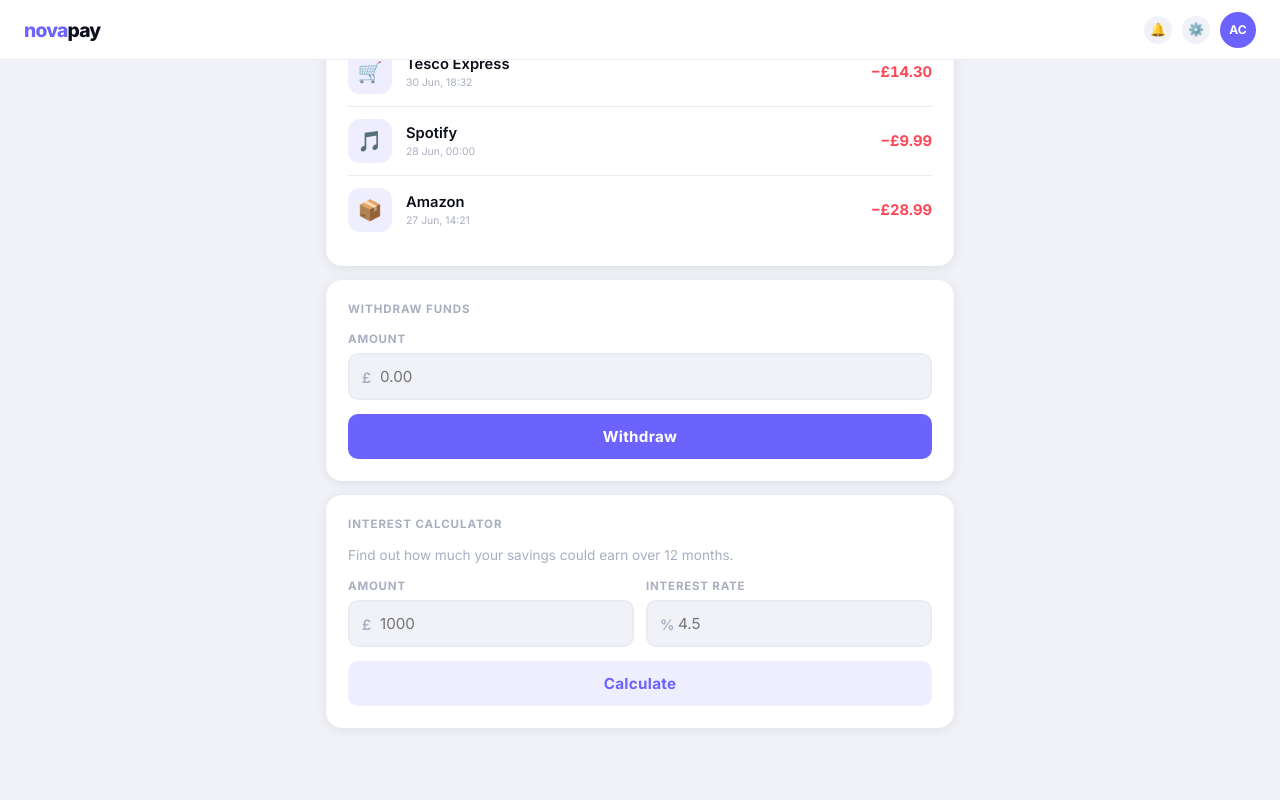
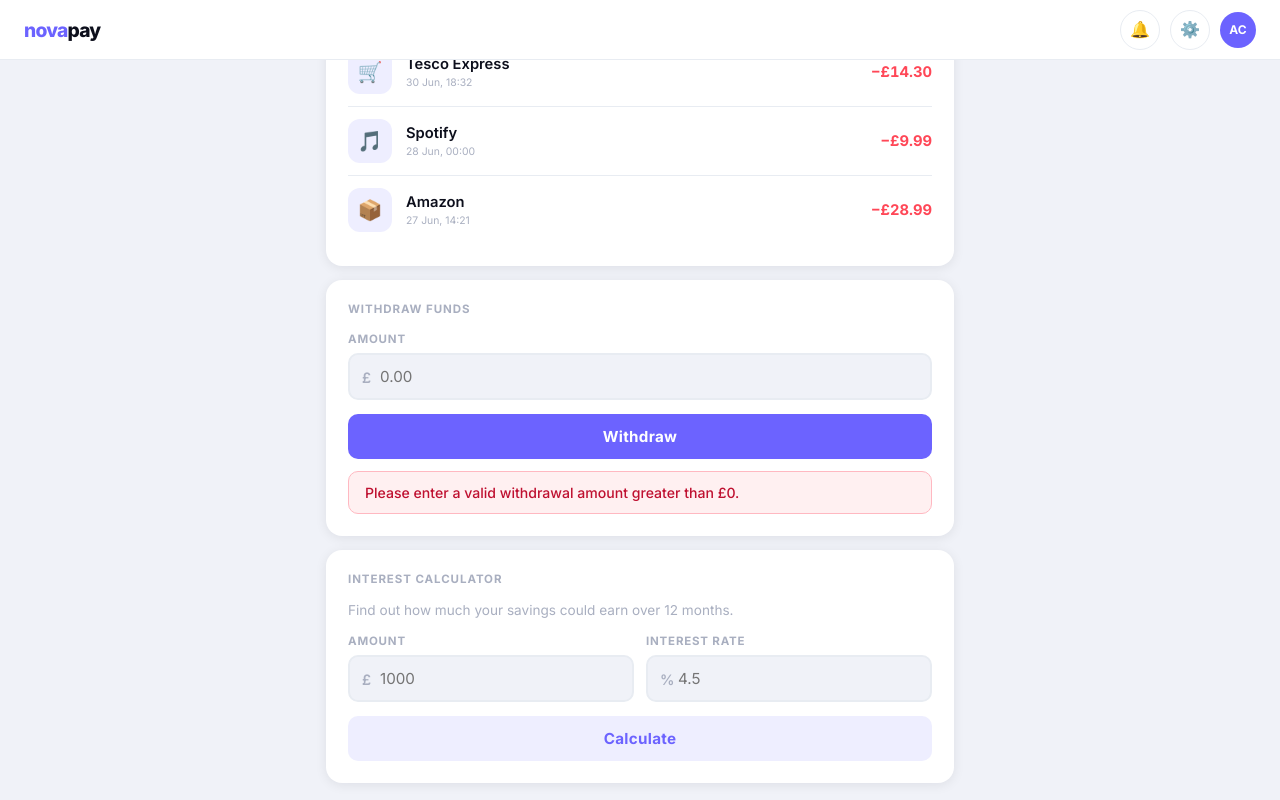
Before and after one commit to stem-outreach-team07/novapay, a plain HTML site: page bank-dashboard-01.html in a window 1280 px wide. Both pictures are taken after a click on the button "Withdraw". Shown: the part 515-1315 px from the top of the page. Drawn offline with Linux system fonts and the light colour scheme.

Commit message:
Fix withdraw button, withdrawal logic, icon button size/focus and aria-labels

```diff
--- a/bank-dashboard-01.html
+++ b/bank-dashboard-01.html
@@ -80,14 +80,29 @@
 
     .header-actions { display: flex; align-items: center; gap: 10px; }
 
-    /* MAKEOVER? These buttons are small and have no hover or focus style. */
     .icon-btn {
-      width: 28px; height: 28px;
-      border: none; border-radius: 50%;
-      background: var(--bg);
-      display: flex; align-items: center; justify-content: center;
-      font-size: 0.8em;
+      width: 40px;
+      height: 40px;
+      border: 1px solid var(--border);
+      border-radius: 50%;
+      background: #fff;
+      display: flex;
+      align-items: center;
+      justify-content: center;
+      font-size: 1rem;
       cursor: pointer;
+      transition: transform 0.15s ease, box-shadow 0.15s ease, background-color 0.15s ease;
+    }
+
+    .icon-btn:hover {
+      background: var(--accent-light);
+      transform: translateY(-1px);
+    }
+
+    .icon-btn:focus-visible {
+      outline: 3px solid rgba(108, 99, 255, 0.35);
+      outline-offset: 2px;
+      box-shadow: 0 0 0 2px #fff;
     }
 
     .avatar {
@@ -371,7 +386,7 @@
       font-variant-numeric: tabular-nums;
     }
 
-    /* ── CALC GRID ─────��────────────────────── */
+    /* ── CALC GRID ──────────────────────────── */
     /* MAKEOVER? Squash your browser window to phone width. What happens here? */
     .two-col { display: grid; grid-template-columns: 1fr 1fr; gap: 12px; }
   </style>
@@ -381,9 +396,8 @@
   <header class="app-header">
     <div class="app-logo">nova<span>pay</span></div>
     <div class="header-actions">
-      <!-- MAKEOVER? What would a screen reader say about these buttons? -->
-      <button class="icon-btn">🔔</button>
-      <button class="icon-btn">⚙️</button>
+      <button class="icon-btn" aria-label="Notifications">🔔</button>
+      <button class="icon-btn" aria-label="Settings">⚙️</button>
       <div class="avatar">AC</div>
     </div>
   </header>
@@ -473,7 +487,7 @@
         </div>
       </div>
 
-      <button class="btn" onlick="makeWithdrawal()">Withdraw</button>
+      <button class="btn" onclick="makeWithdrawal()">Withdraw</button>
 
       <!-- MAKEOVER? Do these messages work for someone who can't see colour? -->
       <div class="alert alert-ok"  id="wd-success"></div>
@@ -525,11 +539,23 @@
 
       const amount = parseFloat(document.getElementById("withdraw-amount").value);
 
+      if (Number.isNaN(amount) || amount <= 0) {
+        errorEl.style.display = "block";
+        errorEl.textContent   = "Please enter a valid withdrawal amount greater than £0.";
+        return;
+      }
+
+      if (amount > balance) {
+        errorEl.style.display = "block";
+        errorEl.textContent   = "Insufficient funds for this withdrawal.";
+        return;
+      }
+
       // Update the balance
-      balance = balance + amount;
+      balance = balance - amount;
 
       // Show the new balance on the hero card
-      document.getElementById("balence-display").textContent =
+      document.getElementById("balance-display").textContent =
         "£" + balance.toFixed(2);
 
       successEl.style.display  = "block";
```
